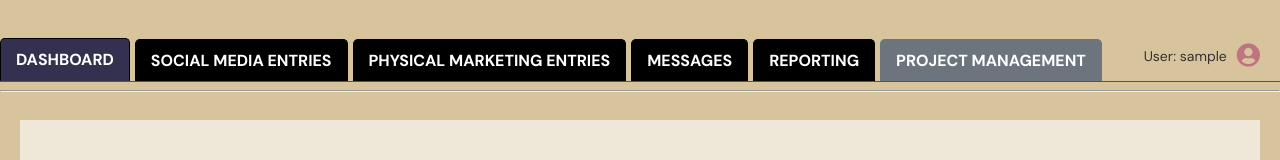
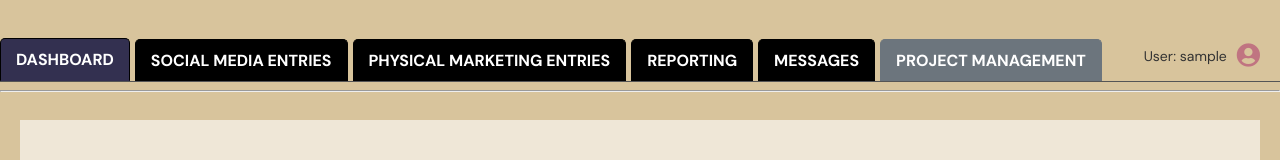
Before and after one commit to dakjen/marketingportal1, a React (Create React App) app: page / in a window 1280 px wide. Shown: the top 160 px of the page. Built offline with nearby package versions, Linux system fonts and the light colour scheme; no server answers; sample sign-in values are in the browser's storage.

Commit message:
feat: Reorder Reporting tab to be before Messages

```diff
--- a/src/App.js
+++ b/src/App.js
@@ -86,15 +86,15 @@ import ReportingPage from './ReportingPage';
               )}
               {(currentUser?.role === 'admin' || currentUser?.role === 'internal') && (
                 <li className="tab-item">
-                  <NavLink to="/messages" className={({ isActive }) => (isActive ? 'active' : '')}>
-                    Messages {unreadCount > 0 && <span className="unread-count">{unreadCount}</span>}
+                  <NavLink to="/reporting" className={({ isActive }) => (isActive ? 'active' : '')}>
+                    Reporting
                   </NavLink>
                 </li>
               )}
               {(currentUser?.role === 'admin' || currentUser?.role === 'internal') && (
                 <li className="tab-item">
-                  <NavLink to="/reporting" className={({ isActive }) => (isActive ? 'active' : '')}>
-                    Reporting
+                  <NavLink to="/messages" className={({ isActive }) => (isActive ? 'active' : '')}>
+                    Messages {unreadCount > 0 && <span className="unread-count">{unreadCount}</span>}
                   </NavLink>
                 </li>
               )}
```
